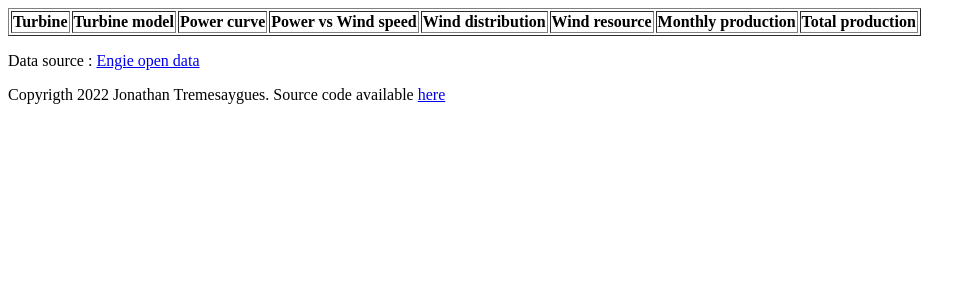
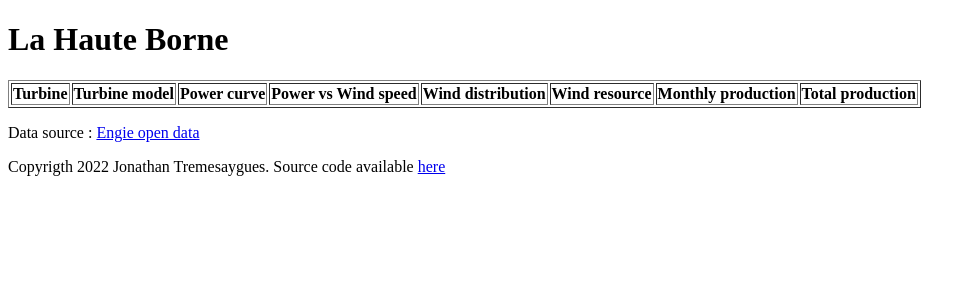
Before and after one commit to jtremesay/foehn, a Django app: template foehn/templates/foehn/index.html in a window 1280 px wide. Shown: the top 300 px of the page, without its empty margins (0-976 px from the left). Run offline with Django 4.2, Linux system fonts and the light colour scheme; the template is opened without the code that fills it, so the values that code supplies are empty.

Commit message:
add titile

```diff
--- a/foehn/templates/foehn/index.html
+++ b/foehn/templates/foehn/index.html
@@ -8,6 +8,7 @@
 </head>
 
 <body>
+    <h1>La Haute Borne</h1>
     <div>
         <table border="solid">
             <thead>
```
